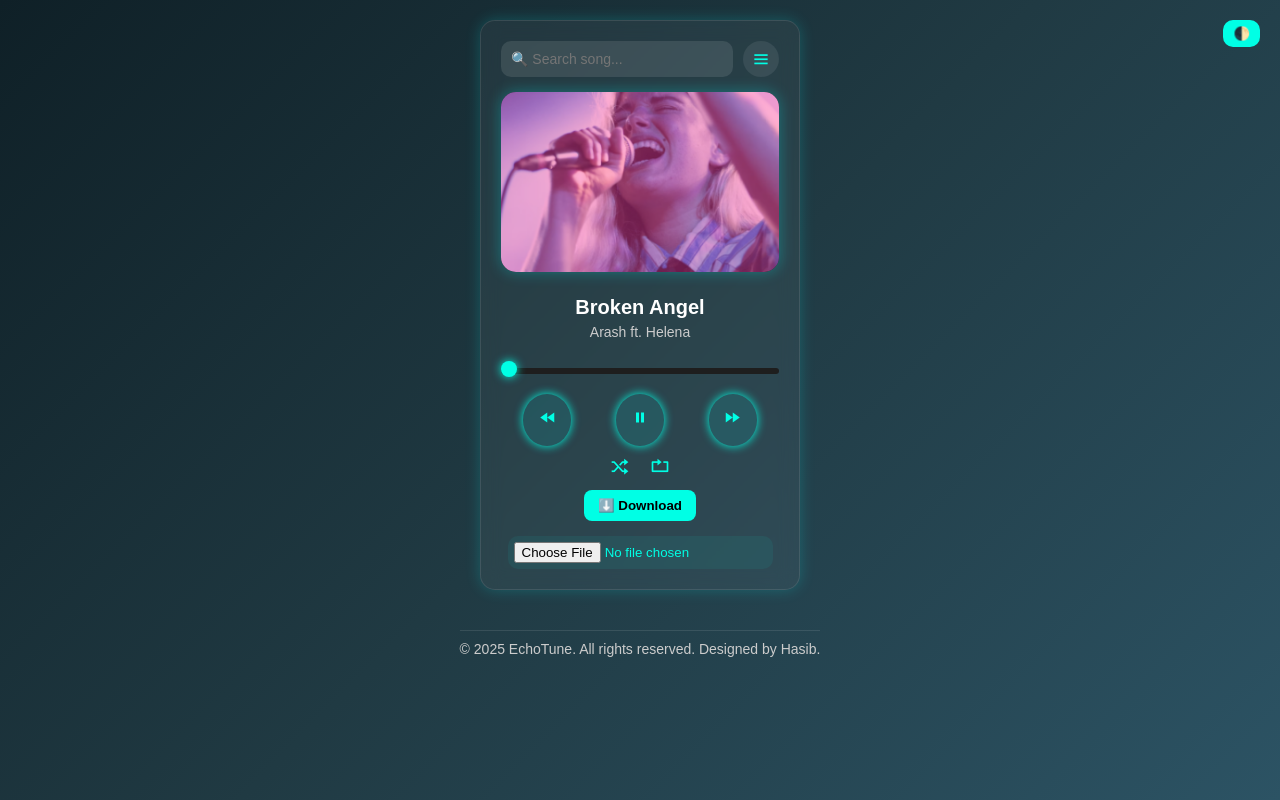
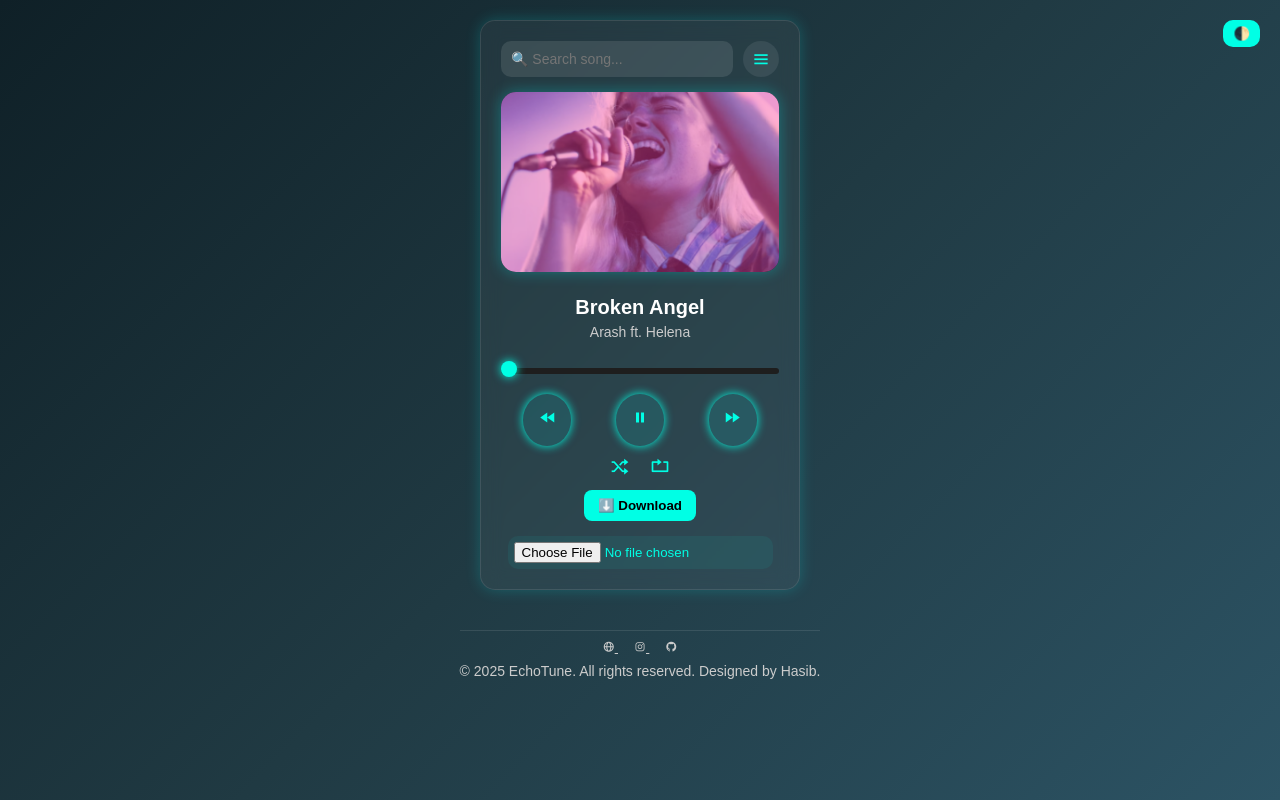
Before and after one commit to HasibCoderLab/EchoTune, a plain HTML site: page index.html in a window 1280 px wide. Drawn offline with nearby package versions, Linux system fonts and the light colour scheme.

Commit message:
Add-Social-Midea-Links

```diff
--- a/index.html
+++ b/index.html
@@ -55,10 +55,24 @@
     <div id="playlist" class="playlist hidden"></div>
   </div>
 
-  <!-- ✅ Footer বাইরে রাখা হয়েছে -->
-  <footer class="footer">
-    <p>© 2025 EchoTune. All rights reserved. Designed by Hasib.</p>
-  </footer>
+ <footer class="footer">
+  <!-- 🔗 Social Links with Icons -->
+  <div class="social-links" style="margin-bottom: 8px;">
+    <a href="https://coderhasib.vercel.app/" target="_blank" title="Portfolio" style="margin: 0 8px; color: inherit;">
+      <i class='bx bx-globe'></i>
+    </a>
+    <a href="https://www.instagram.com/mohammad_hasib_hasan/" target="_blank" title="Instagram" style="margin: 0 8px; color: inherit;">
+      <i class='bx bxl-instagram'></i>
+    </a>
+    <a href="https://github.com/HasibCoderLab" target="_blank" title="GitHub" style="margin: 0 8px; color: inherit;">
+      <i class='bx bxl-github'></i>
+    </a>
+  </div>
+
+  <!-- 📄 Copyright Message -->
+  <p>© 2025 EchoTune. All rights reserved. Designed by Hasib.</p>
+</footer>
+
 
   <!-- 🎯 JS -->
   <script src="script.js"></script>
```
